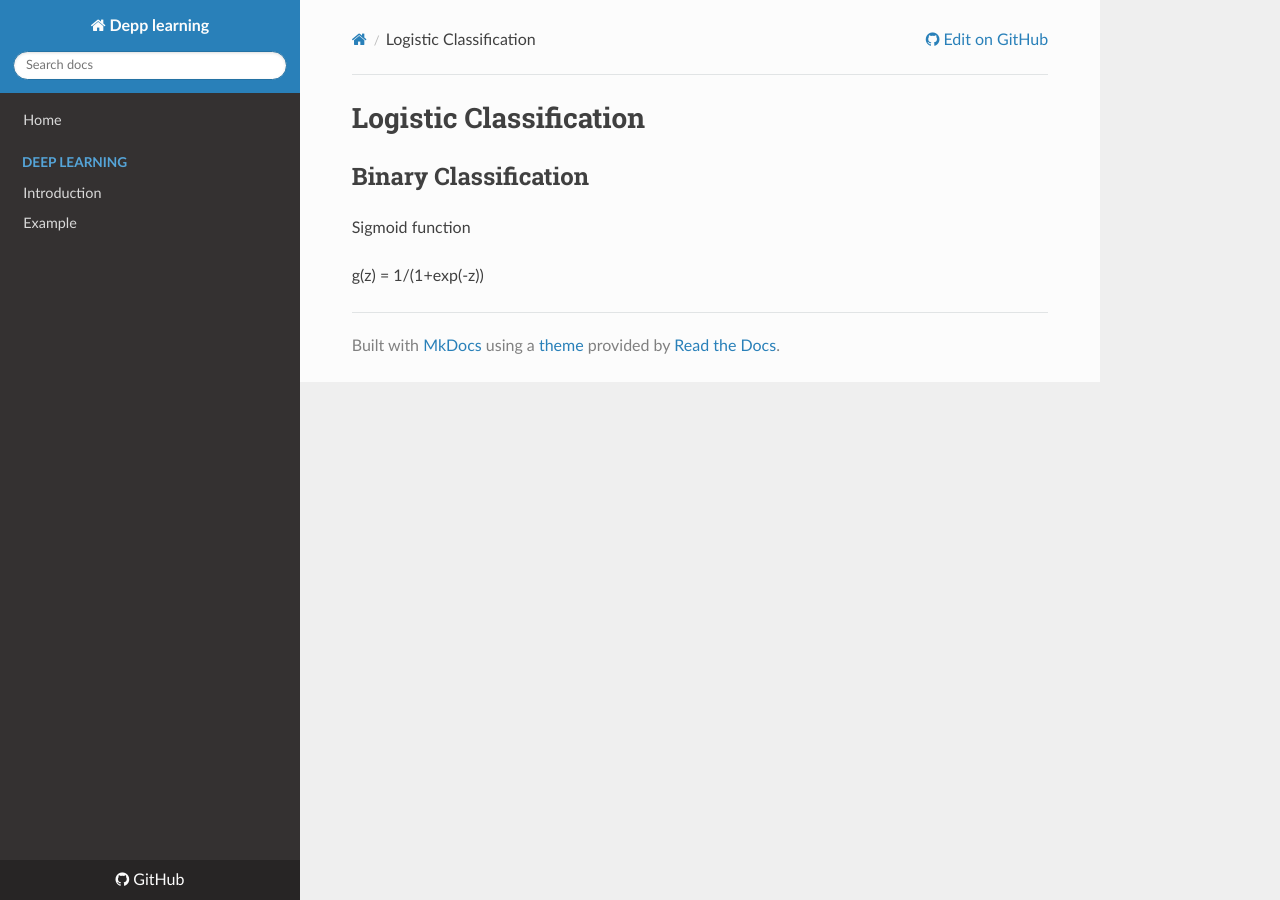
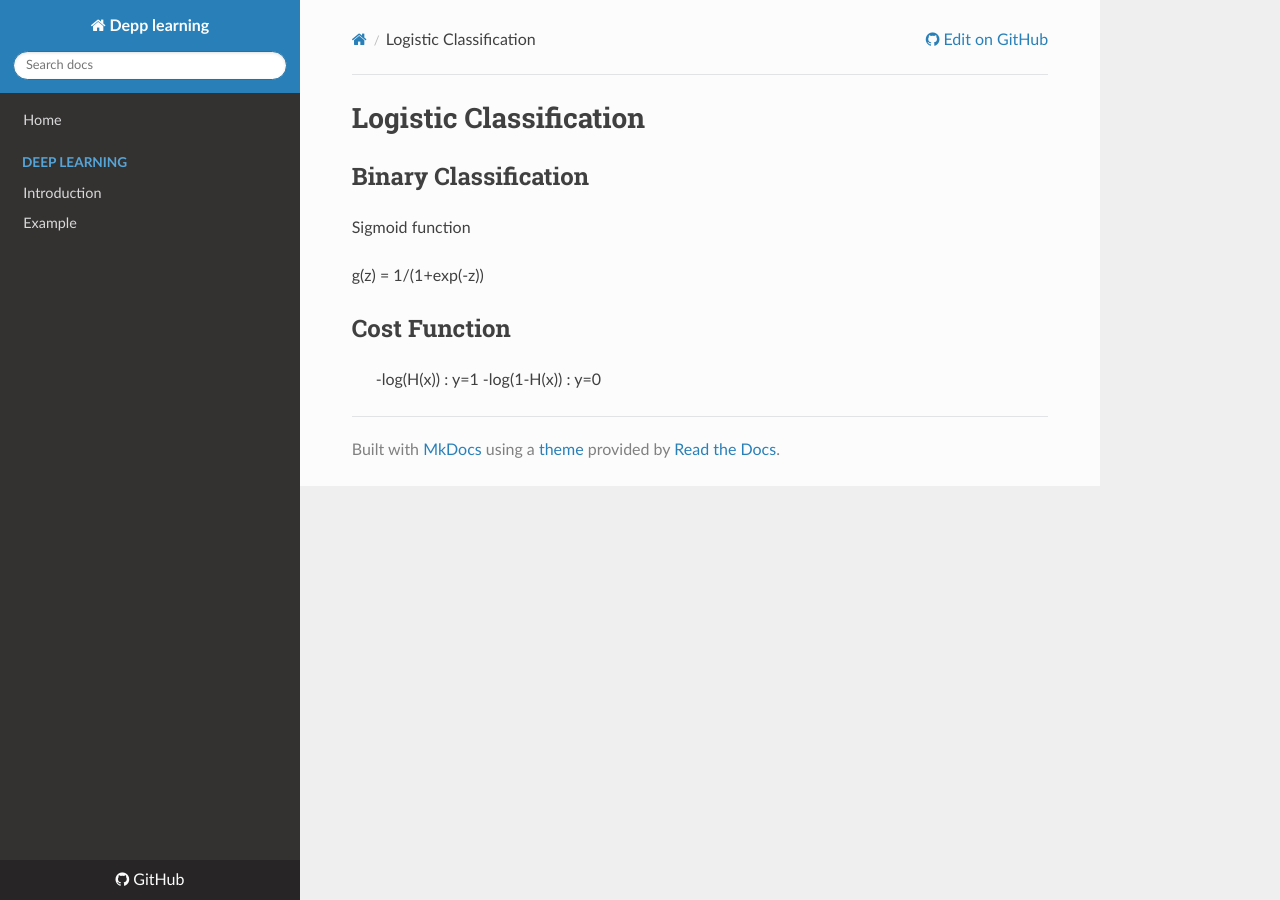
Before and after one commit to WonyoungCho/AI, an MkDocs documentation site: the page built from docs/logistic_classification.md, in a window 1280 px wide. Built offline with MkDocs 1.6.1, drawn with Linux system fonts in a browser that asks for light colours; nearby versions of some CDN libraries; old or Windows-style settings are respelled for this version of MkDocs.

Commit message:
Update logistic_classification.md

```diff
--- a/docs/logistic_classification.md
+++ b/docs/logistic_classification.md
@@ -5,3 +5,8 @@
 Sigmoid function
 
 g(z) = 1/(1+exp(-z))
+
+## Cost Function
+
+> -log(H(x))   : y=1
+> -log(1-H(x)) : y=0
```
